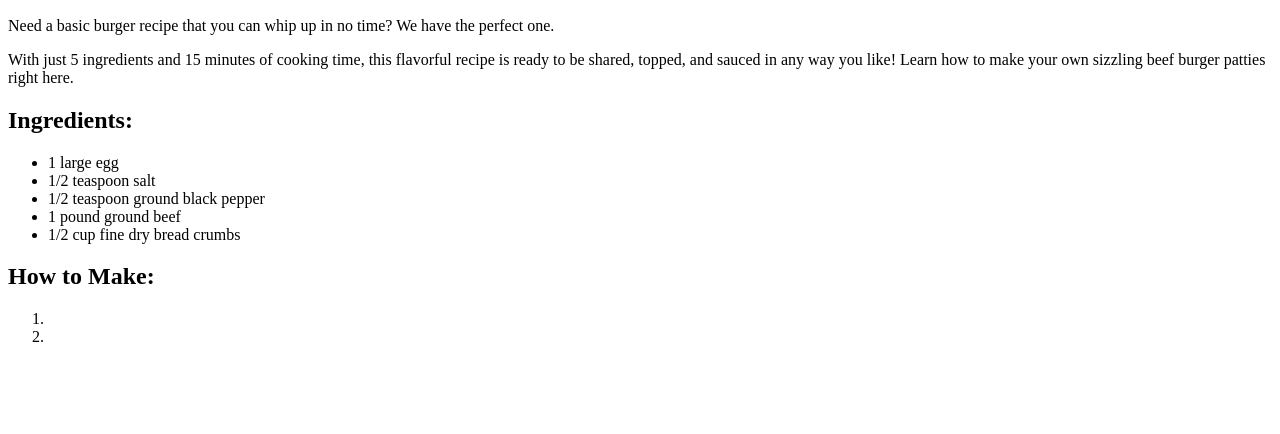
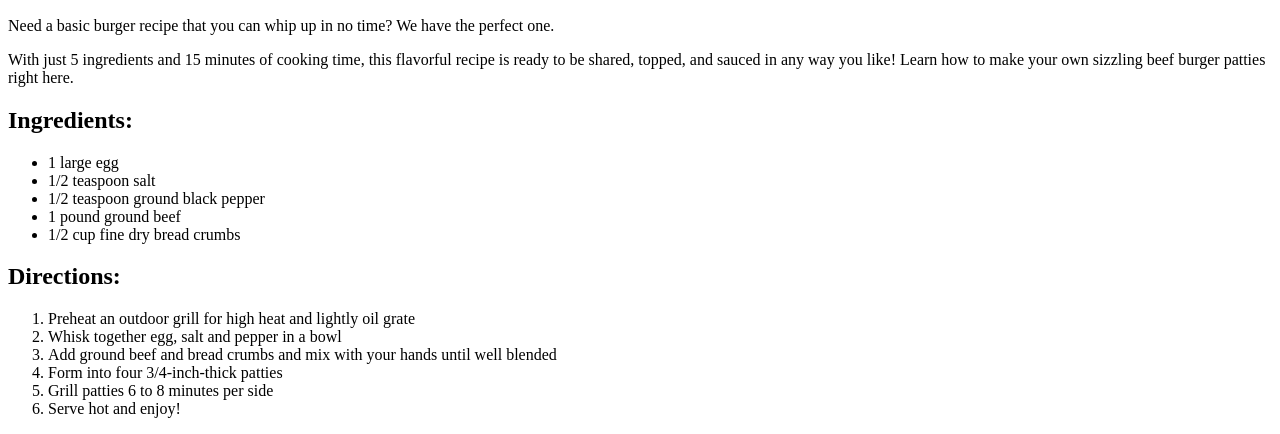
Before and after one commit to Darth-Crayon/odin-recipes, a plain HTML site: page recipes/burger.html in a window 1280 px wide. Shown: the part 434-868 px from the top of the page. Before the commit the page ends 800 px from the top, so only its background shows below. Drawn offline with Linux system fonts and the light colour scheme.

Commit message:
Add ingredients and directions to recipe

```diff
--- a/recipes/burger.html
+++ b/recipes/burger.html
@@ -18,10 +18,14 @@
             <li>1 pound ground beef</li>
             <li>1/2 cup fine dry bread crumbs</li>
         </ul>
-        <h2>How to Make:</h2>
+        <h2>Directions:</h2>
         <ol>
-            <li></li>
-            <li></li>
+            <li>Preheat an outdoor grill for high heat and lightly oil grate</li>
+            <li>Whisk together egg, salt and pepper in a bowl</li>
+            <li>Add ground beef and bread crumbs and mix with your hands until well blended</li>
+            <li>Form into four 3/4-inch-thick patties</li>
+            <li>Grill patties 6 to 8 minutes per side</li>
+            <li>Serve hot and enjoy!</li>
         </ol>
     </body>
 </html>
```
